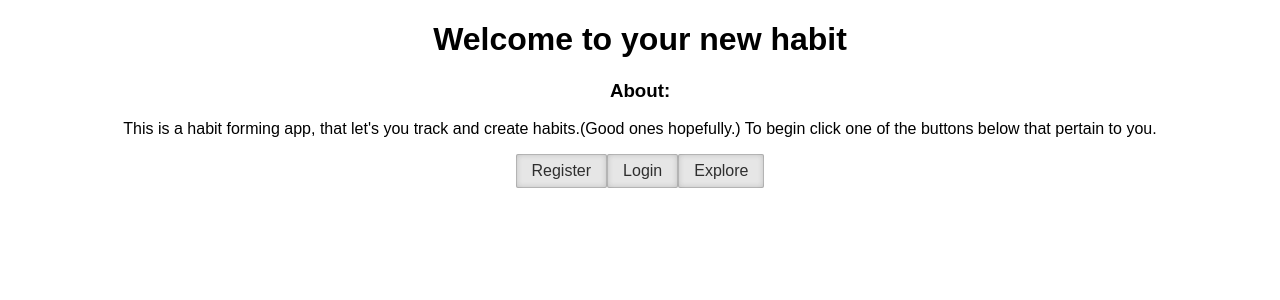
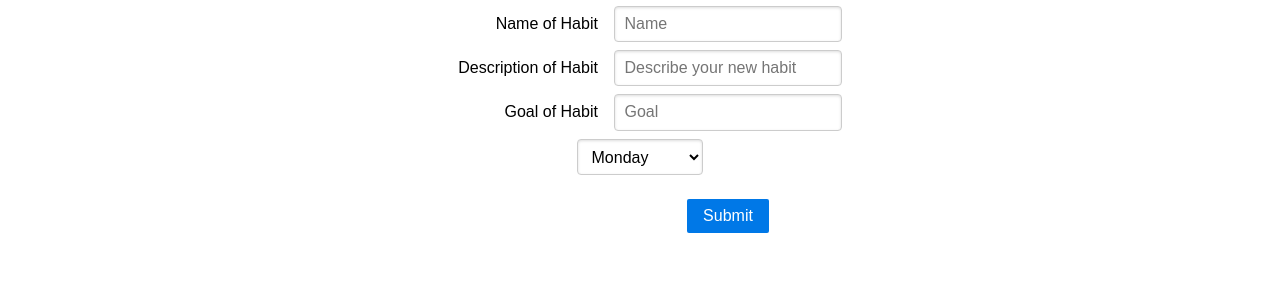
Before and after one commit to Jeffrod1098/habit-forming-app-frontend, a React (Create React App) app: page / in a window 1280 px wide. Shown: the top 300 px of the page. Built offline with nearby package versions, Linux system fonts and the light colour scheme.

Commit message:
added form for the create habits page

```diff
--- a/src/App.js
+++ b/src/App.js
@@ -1,10 +1,12 @@
 import "./App.css";
 import Home from "./Home"
+import CreateHabit from "./CreateHabit";
 
 
 function App() {
   return <div className="App">
-    <Home />
+    {/* <Home /> */}
+    <CreateHabit />
   </div>;
 }
 
--- /dev/null
+++ b/src/CreateHabit.js
@@ -0,0 +1,41 @@
+import React from "react";
+import purecss from "purecss";
+
+const CreateHabit = () => {
+    return (
+        <div>
+            <form class="pure-form pure-form-aligned">
+                <fieldset>
+                    <div class="pure-control-group">
+                        <label for="aligned-name">Name of Habit</label>
+                        <input type="text" id="aligned-name" placeholder="Name" />
+                    </div>
+                    <div class="pure-control-group">
+                        <label for="aligned-password">Description of Habit</label>
+                        <input type="text" id="aligned-description" placeholder="Describe your new habit" />
+                    </div>
+                    <div class="pure-control-group">
+                        <label for="aligned-foo">Goal of Habit</label>
+                        <input type="text" id="aligned-foo" placeholder="Goal" />
+                    </div>
+                    <div>
+                        <select id="stacked-state">
+                            <option>Monday</option>
+                            <option>Tuesday</option>
+                            <option>Wednesday</option>
+                            <option>Thursday</option>
+                            <option>Friday</option>
+                            <option>Saturday</option>
+                            <option>Sunday</option>
+                        </select>
+                    </div>
+                    <div class="pure-controls">
+                        <button type="submit" class="pure-button pure-button-primary">Submit</button>
+                    </div>
+                </fieldset>
+            </form>
+        </div>
+    )
+}
+
+export default CreateHabit
```
